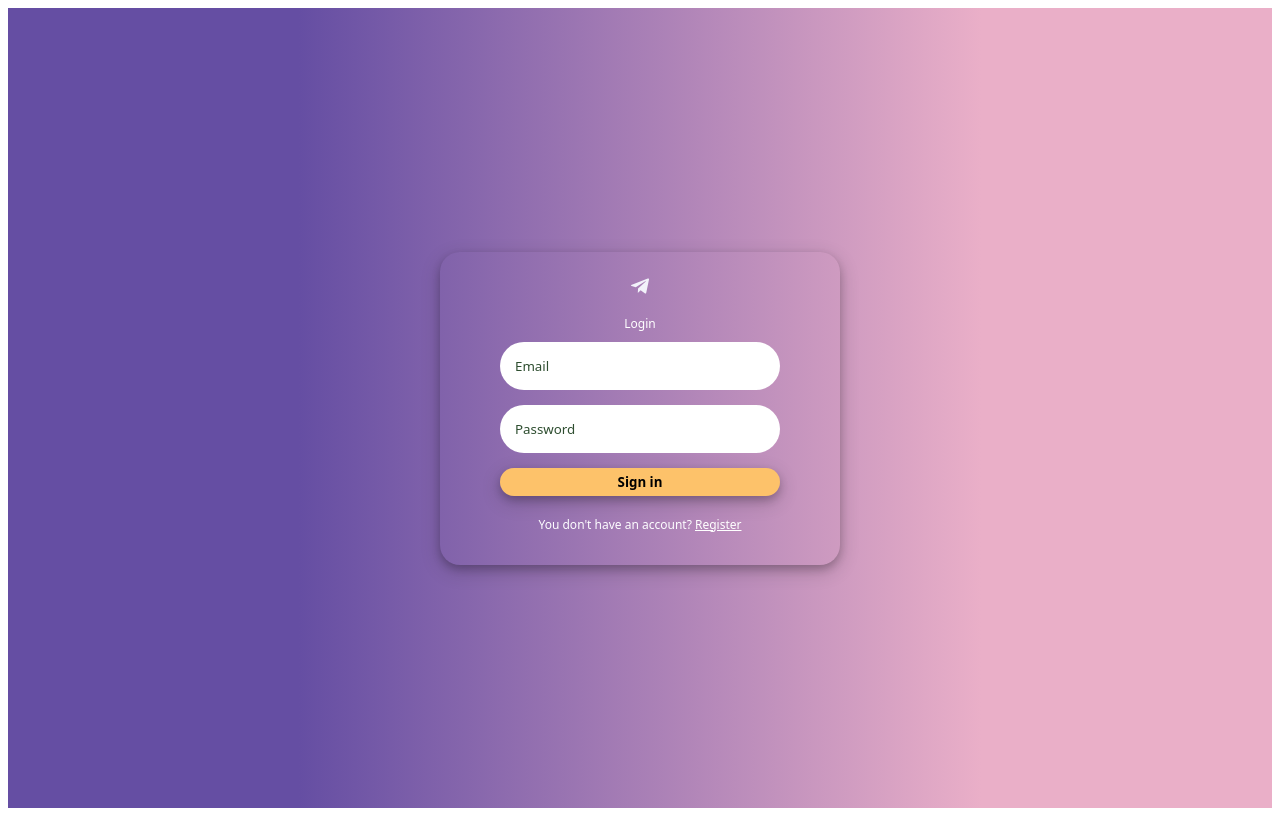
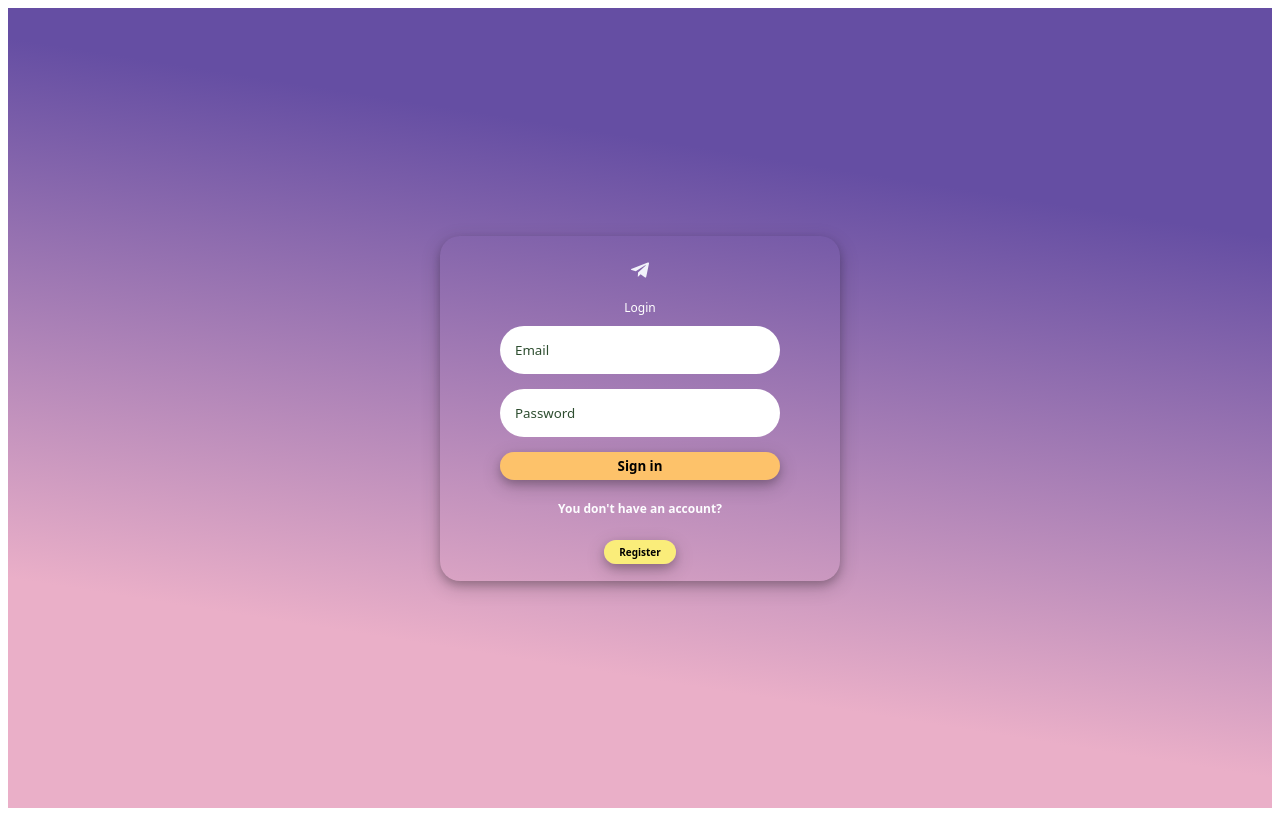
Before and after one commit to gyandeeparyan/Chat-Application, a React (Vite) app: page /login in a window 1280 px wide. Built offline with nearby package versions, Linux system fonts and the light colour scheme; no server answers.

Commit message:
UI Updates

```diff
--- a/src/pages/Login.jsx
+++ b/src/pages/Login.jsx
@@ -32,8 +32,11 @@ const Login = () => {
           {err && <span>Something went wrong</span>}
         </form>
         <p>
-          You don't have an account? <Link to='/register'>Register</Link>
+          You don't have an account?
         </p>
+        <div>
+        <Link to='/register'>Register</Link>
+        </div>
       </div>
     </div>
   );
--- a/src/pages/Register.jsx
+++ b/src/pages/Register.jsx
@@ -80,8 +80,11 @@ const Register = () => {
           {err && <span>Something went wrong</span>}
         </form>
         <p>
-          You do have an account? <Link to='/login'>Login</Link>
+          You do have an account?
         </p>
+        <div>
+        <Link to='/login'>Login</Link>
+        </div>
       </div>
     </div>
   );
--- a/src/style.scss
+++ b/src/style.scss
@@ -22,7 +22,7 @@
 .formContainer {
 
   background: rgb(101,78,163);
-  background: linear-gradient(90deg, rgba(101,78,163,1) 23%, rgba(234,175,200,1) 77%);
+  background: linear-gradient(189deg, rgba(101,78,163,1) 23%, rgba(234,175,200,1) 77%);
   height: 100vh;
   display: flex;
   align-items: center;
@@ -86,22 +86,31 @@
         display: flex;
         align-items: center;
         gap: 10px;
-        color: #8da4f1;
+        color: #fcfdff;
         font-size: 12px;
         cursor: pointer;
-
+        font-weight: bold;
         img {
           width: 32px;
         }
       }
     }
     p {
+      font-weight: bold;
       color: #fdfdff;
       font-size: 12px;
       margin-top: 10px;
     }
-    a{
-      color:rgb(255, 255, 255);
+    a{      text-decoration: none;
+            background-color: rgb(250, 237, 122);
+            box-shadow: 0 4px 8px 0 rgba(0, 0, 0, 0.2), 0 6px 20px 0 rgba(0, 0, 0, 0.19);
+            color: #000000;
+            font-size: 10px;
+            font-weight:bolder;
+            border: none;
+            padding: 5px 15px;
+            border-radius: 25px;
+            cursor: pointer;
     }
   }
 }
```
